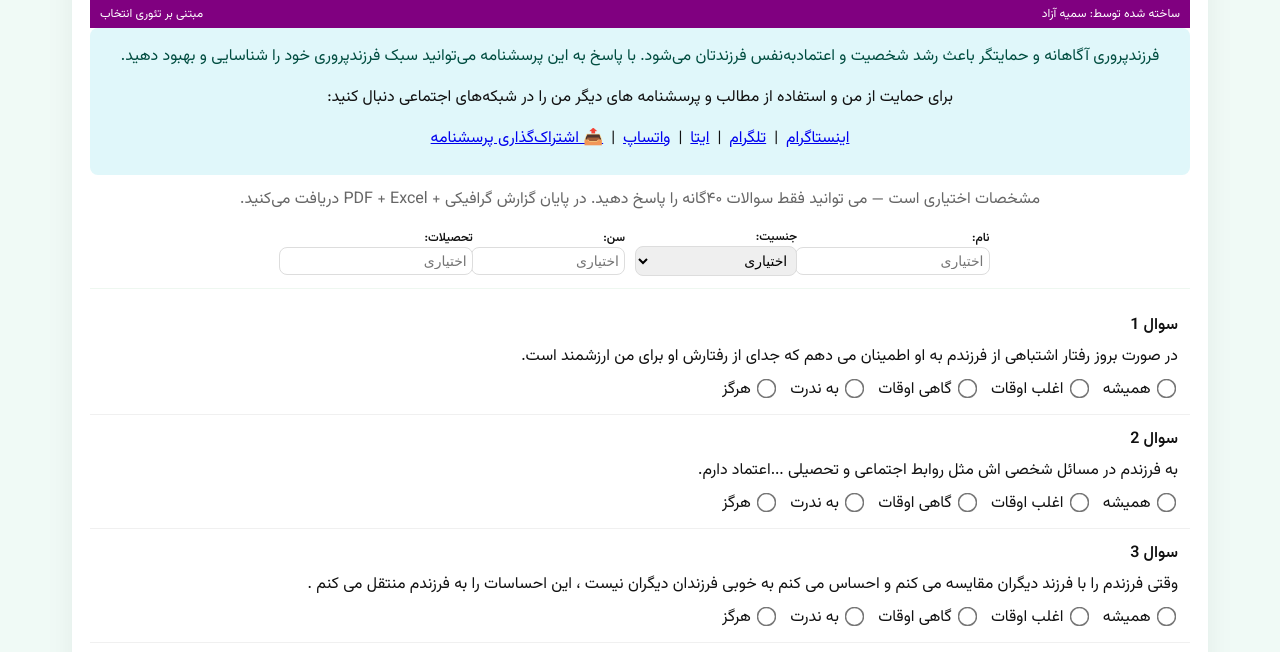
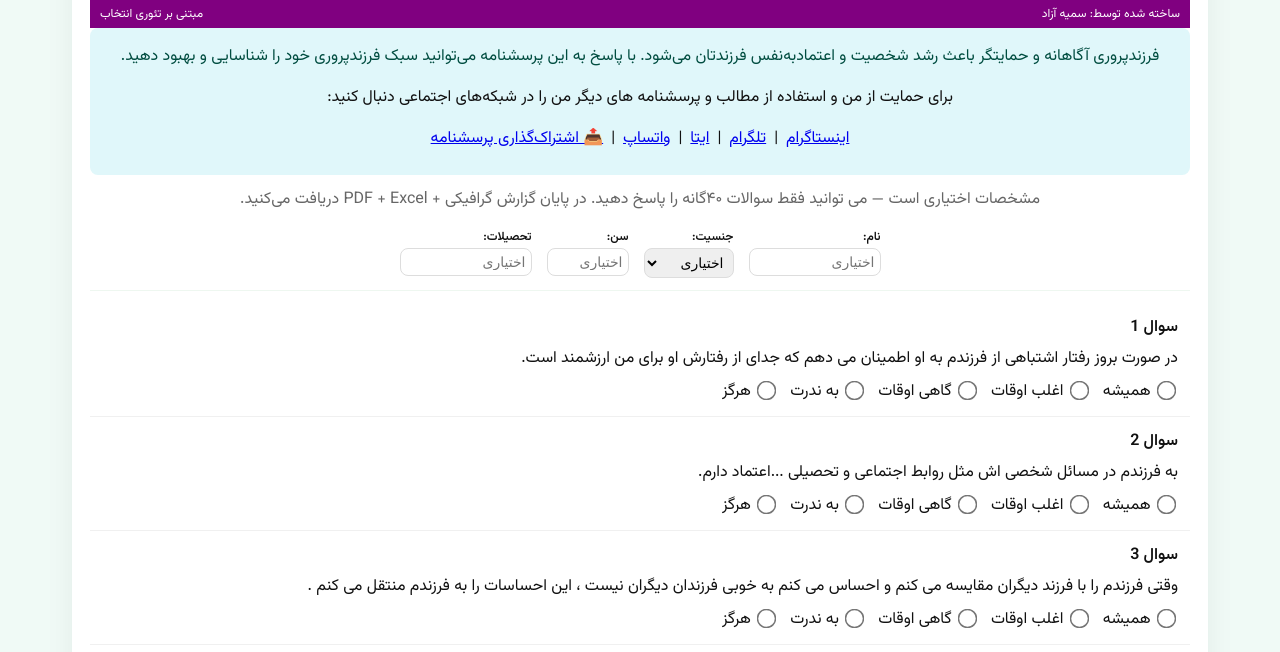
Before and after one commit to somayeazad121/parenting-survey, a plain HTML site: page index.html in a window 1280 px wide. Shown: the part 136-788 px from the top of the page. Drawn offline with nearby package versions, Linux system fonts and the light colour scheme; a script that the page names is missing.

Commit message:
Update index.html

```diff
--- a/index.html
+++ b/index.html
@@ -119,19 +119,22 @@ function shareLink(e) {
     <p class="lead">مشخصات اختیاری است — می توانید فقط سوالات ۴۰گانه را پاسخ دهید. در پایان گزارش گرافیکی + PDF + Excel دریافت می‌کنید.</p>
 
     <form id="surveyForm">
-      <div style="display: flex; justify-content: center; margin: 10px 0;">
-  <div style="display: flex; flex-wrap: wrap; gap: 10px; align-items: center; max-width: 100%;">
+
+
+
+
+     <div style="display: flex; justify-content: center; flex-wrap: wrap; gap: 15px; margin: 10px 0;">
 
   <!-- نام -->
-    <div style="display: flex; flex-direction: column; flex: 1 1 120px; min-width: 100px;">
-      <label style="font-size: 12px;">نام:</label>
-      <input name="name" type="text" placeholder="اختیاری" style="font-size: 14px; padding: 5px; width: 100%;">
+  <div style="display: flex; flex-direction: column; min-width: 120px;">
+    <label style="font-size: 12px; margin-bottom: 2px;">نام:</label>
+    <input name="name" type="text" placeholder="اختیاری" style="font-size: 14px; padding: 5px; width: 120px;">
   </div>
 
   <!-- جنسیت -->
-    <div style="display: flex; flex-direction: column; flex: 1 1 100px; min-width: 90px;">
-      <label style="font-size: 12px;">جنسیت:</label>
-      <select name="gender" style="font-size: 14px; padding: 5px; width: 100%;">
+  <div style="display: flex; flex-direction: column; min-width: 90px;">
+    <label style="font-size: 12px; margin-bottom: 2px;">جنسیت:</label>
+    <select name="gender" style="font-size: 14px; padding: 5px; width: 90px;">
       <option value="">اختیاری</option>
       <option>زن</option>
       <option>مرد</option>
@@ -139,19 +142,21 @@ function shareLink(e) {
   </div>
 
   <!-- سن -->
-    <div style="display: flex; flex-direction: column; flex: 1 1 80px; min-width: 70px;">
-      <label style="font-size: 12px;">سن:</label>
-      <input name="age" type="number" min="0" placeholder="اختیاری" style="font-size: 14px; padding: 5px; width: 100%;">
+  <div style="display: flex; flex-direction: column; min-width: 70px;">
+    <label style="font-size: 12px; margin-bottom: 2px;">سن:</label>
+    <input name="age" type="number" min="0" placeholder="اختیاری" style="font-size: 14px; padding: 5px; width: 70px;">
   </div>
 
   <!-- تحصیلات -->
-    <div style="display: flex; flex-direction: column; flex: 1 1 120px; min-width: 100px;">
-      <label style="font-size: 12px;">تحصیلات:</label>
-      <input name="education" type="text" placeholder="اختیاری" style="font-size: 14px; padding: 5px; width: 100%;">
+  <div style="display: flex; flex-direction: column; min-width: 120px;">
+    <label style="font-size: 12px; margin-bottom: 2px;">تحصیلات:</label>
+    <input name="education" type="text" placeholder="اختیاری" style="font-size: 14px; padding: 5px; width: 120px;">
   </div>
 
 </div>
-</div>
+
+
+
 
 
       <hr style="margin-top:12px;border:none;border-top:1px solid #eef7f0">
```
Lines whose indentation alone changed are shown as unchanged.
